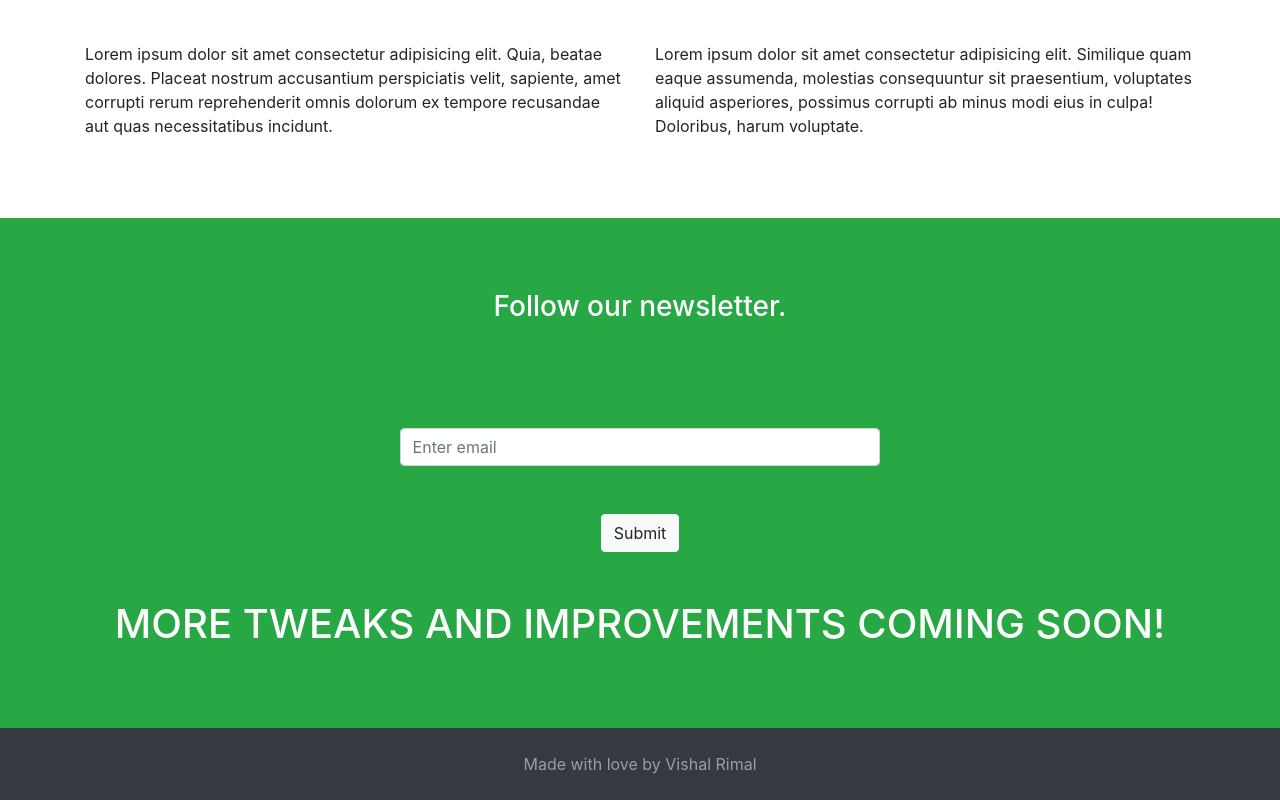
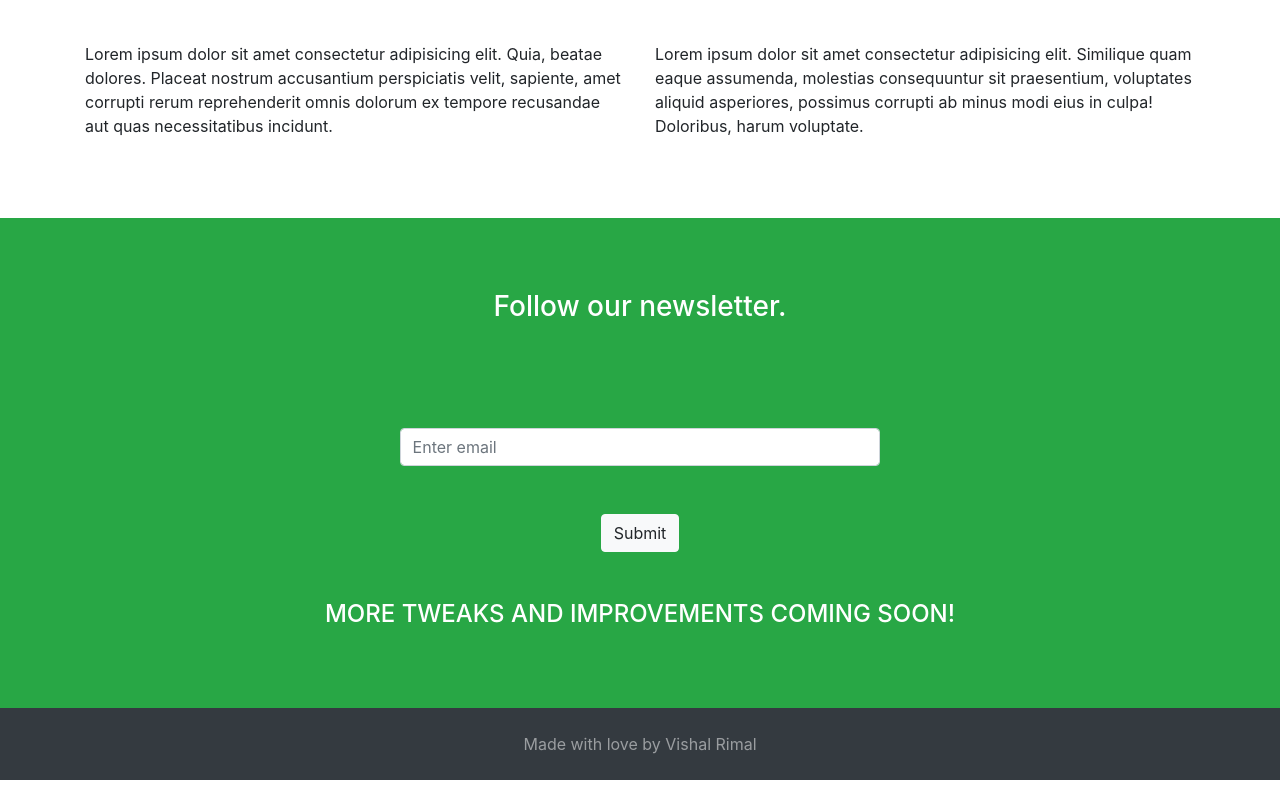
Before and after one commit to vishalrimal/vishalrimal.github.io, a plain HTML site: page index.html in a window 1280 px wide. Shown: the part 1147-1947 px from the top of the page. Drawn offline with nearby package versions, Linux system fonts and the light colour scheme.

Commit message:
Update index.html

```diff
--- a/index.html
+++ b/index.html
@@ -143,9 +143,9 @@
           </div>
           <button type="submit" class="btn btn-light">Submit</button>
         </form> <br>
-          <h1 class="p-5">
+          <h4 class="p-5">
           MORE TWEAKS AND IMPROVEMENTS COMING SOON!
-          </h1>
+          </h4>
     </div>
   </footer>
 
```
